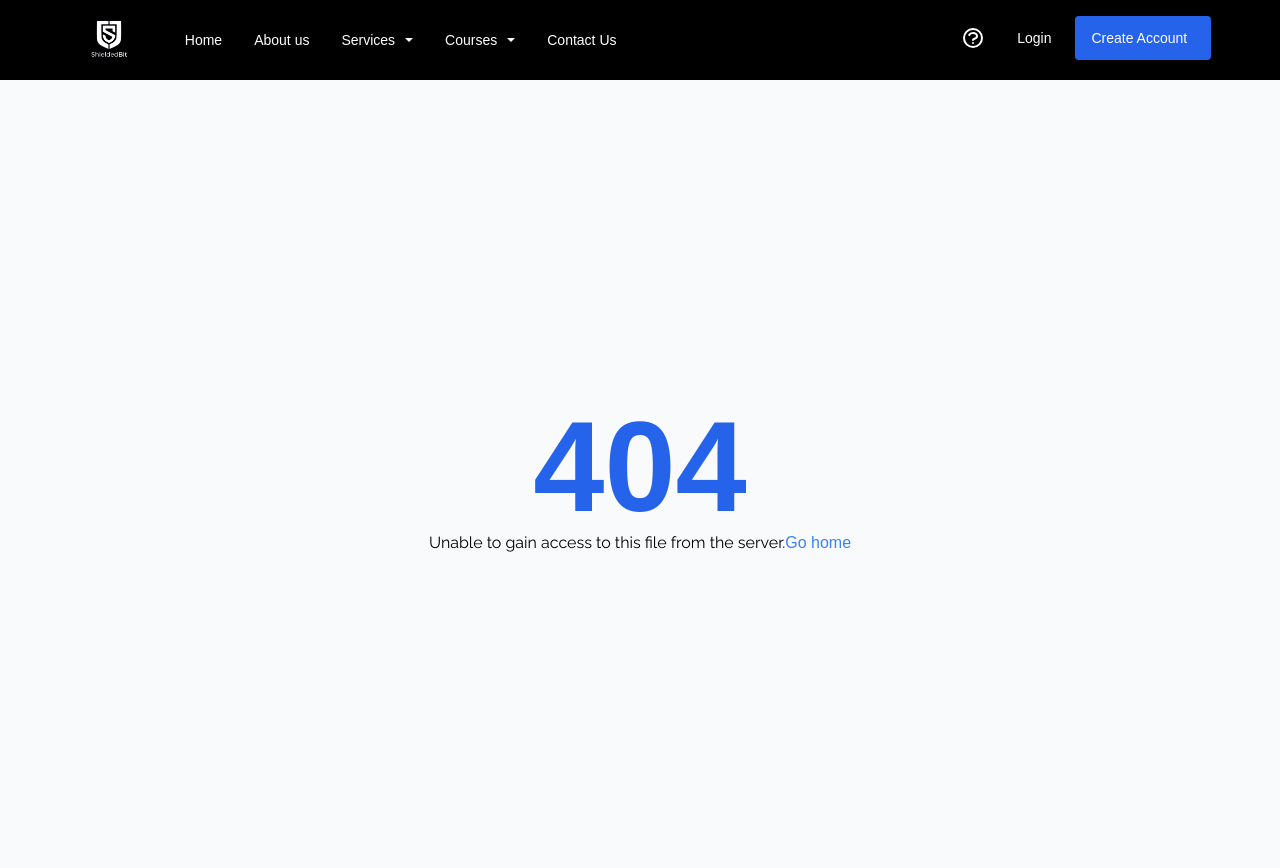
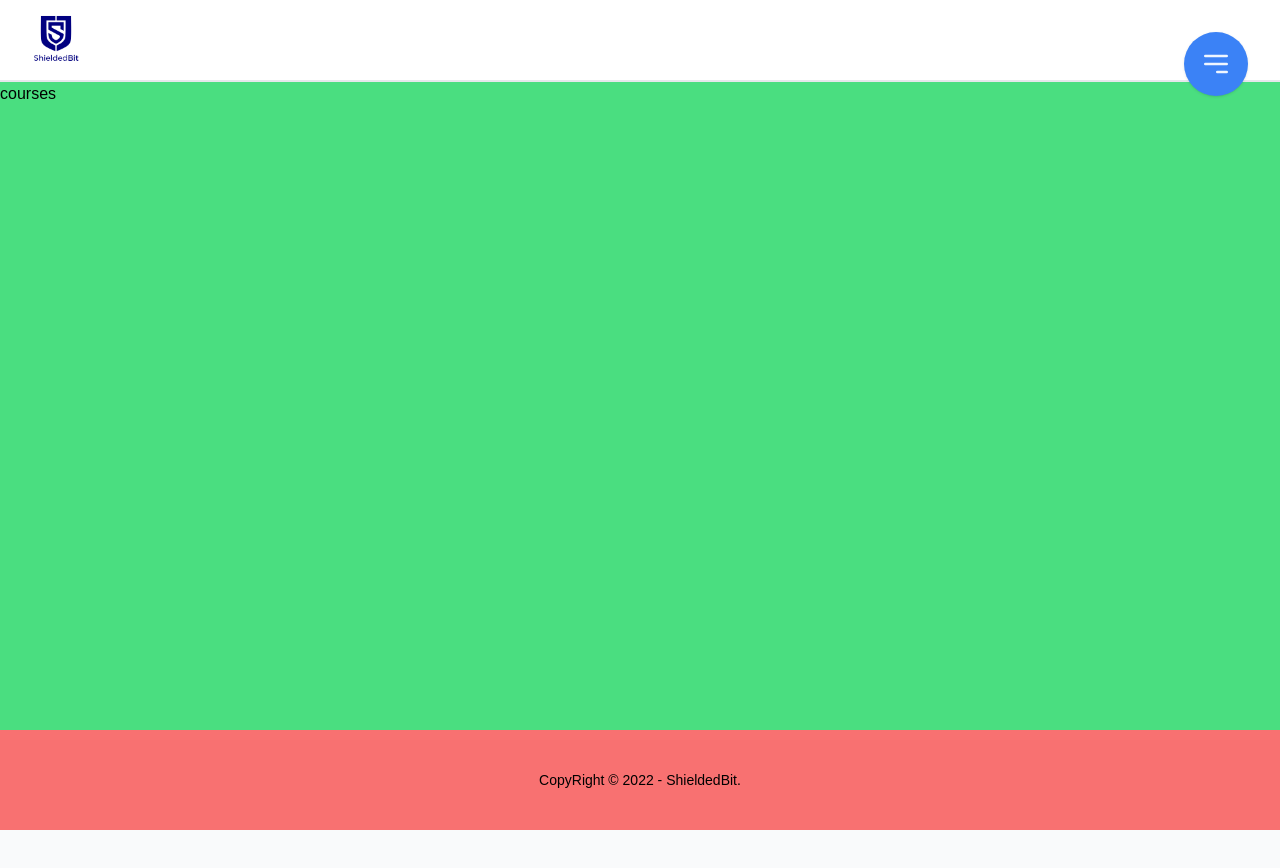
Before and after one commit to Opcode3/shieldedbit, a Next.js app: page /v1/courses in a window 1280 px wide. Before the commit this address had no page. Shown: the top 868 px of the page. After the commit the page ends 830 px from the top, so only its background shows below. Built offline with nearby package versions, Linux system fonts and the light colour scheme.

Commit message:
adding fetch function

```diff
--- a/components/dashboard/Layout.js
+++ b/components/dashboard/Layout.js
@@ -6,11 +6,10 @@ import Footer from "../footer/footer";
 export default function Layout({ children }) {
     const [burgerToggle, setBurgerToggle] = useState(false);
     const menus = [
-      {value: 'Manage Courses', href:'/'},
-      {value: 'Manage Services', href:'/'},
-      {value: 'Manage Users', href:'/'},
-      {value: 'Manage Request', href:'/'},
-
+      {value: 'Manage Courses', href:'/v1/courses'},
+      {value: 'Manage Services', href:'/v1/services'},
+      {value: 'Manage Users', href:'/v1/users'},
+      {value: 'Manage Request', href:'/v1/support'},
     ]
   return (
     <div className=' bg-gray-50'>
@@ -33,10 +32,15 @@ export default function Layout({ children }) {
             </div>
 
         </header>
-        <main className="min-h-[90vh] block w-full clear-both bg-green-200">
+        <nav className="bg-white pl-4 w-full">
+          <Link href="/"><a className='w-20'><img src='/assets/images/logo-blue.png' className="w-20" alt='shieldedbit logo' /></a></Link>
+        </nav>
+        <main className="min-h-[calc(100vh-150px)] block w-full clear-both bg-green-400">
             { children }
         </main>
-        {/* <Footer/> */}
+        <footer className="h-[100px] bg-red-400 flex items-center justify-center font-light text-sm">
+          CopyRight &copy; 2022 - ShieldedBit.
+        </footer>
     </div>
   )
 }
--- /dev/null
+++ b/components/dashboard/tab.js
@@ -0,0 +1,18 @@
+import TabItem from './tabItem'
+
+export default function Tab({items = [], children}) {
+  return (
+      <>
+        <div className=" border-y ">
+            <ul>
+                {
+                    items.map( (item,index) => <TabItem key={index} text={item} />)
+                }
+            </ul>
+        </div>
+        <div>
+            { children }
+        </div>
+      </>
+  )
+}
--- /dev/null
+++ b/components/dashboard/tabItem.js
@@ -0,0 +1,6 @@
+
+export default function TabItem({text}) {
+  return (
+    <li className="px-4 py-2 inline-block cursor-pointer text-gray-400 hover:text-gray-900 text-lg">{text}</li>
+  )
+}
--- a/pages/service/[title].js
+++ b/pages/service/[title].js
@@ -12,8 +12,6 @@ export default function Index() {
   const { title } = router.query;
 
   const serviceInfo = JSON.parse(serviceDB);
-
-  // console.log( serviceInfo.filter( single_service => single_service.title == title) );
 
   const viewed_service =  serviceInfo.filter( single_service => single_service.title == title)
 
--- /dev/null
+++ b/pages/v1/courses.js
@@ -0,0 +1,18 @@
+import Head from "next/head";
+import Layout from "../../components/dashboard/Layout";
+import Tab from "../../components/dashboard/tab";
+
+export default function Courses() {
+  return (
+      <>
+        <Head>
+            <title> Manage Courses - ShieldedBit</title>
+        </Head>
+        <Layout>
+            <Tab items={[]}>
+              <div>courses</div>
+            </Tab>
+        </Layout>
+      </>
+  )
+}
--- a/pages/v1/index.js
+++ b/pages/v1/index.js
@@ -10,8 +10,7 @@ export default function Index() {
         <title> Adminstrative End - ShieldedBit</title>
       </Head>
       <Layout>
-        <div className="bg-green-500 h-screen">
-          Joseph Emmanuel Emeka
+        <div className="bg-green-500">
         </div>
       </Layout>
 
--- /dev/null
+++ b/pages/v1/services.js
@@ -0,0 +1,15 @@
+import Head from "next/head";
+import Layout from "../../components/dashboard/Layout";
+
+export default function Services() {
+  return (
+      <>
+        <Head>
+            <title> Manage Services - ShieldedBit</title>
+        </Head>
+        <Layout>
+            <div>services</div>
+        </Layout>
+      </>
+  )
+}
--- /dev/null
+++ b/pages/v1/support.js
@@ -0,0 +1,16 @@
+import Head from "next/head";
+import Layout from "../../components/dashboard/Layout";
+
+export default function Support() {
+  return (
+      <>
+      <Head>
+        <title> Manage Requests - ShieldedBit</title>
+      </Head>
+        <Layout>
+            <div>support</div>
+
+        </Layout>
+      </>
+  )
+}
--- /dev/null
+++ b/pages/v1/users.js
@@ -0,0 +1,15 @@
+import Head from "next/head";
+import Layout from "../../components/dashboard/Layout";
+
+export default function Users() {
+  return (
+    <>
+        <Head>
+            <title> Manage Users - ShieldedBit</title>
+        </Head>
+        <Layout>
+            <div>users</div>
+        </Layout>
+    </>
+  )
+}
```
Also changed, not shown: helper/request.js (added).
